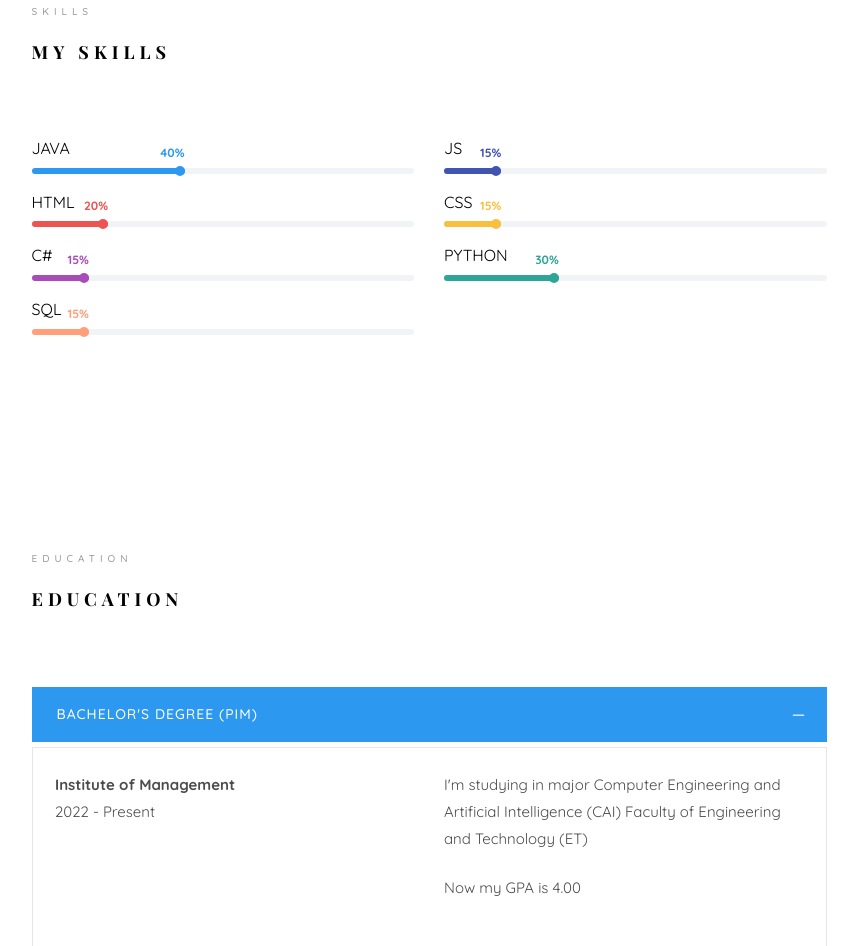
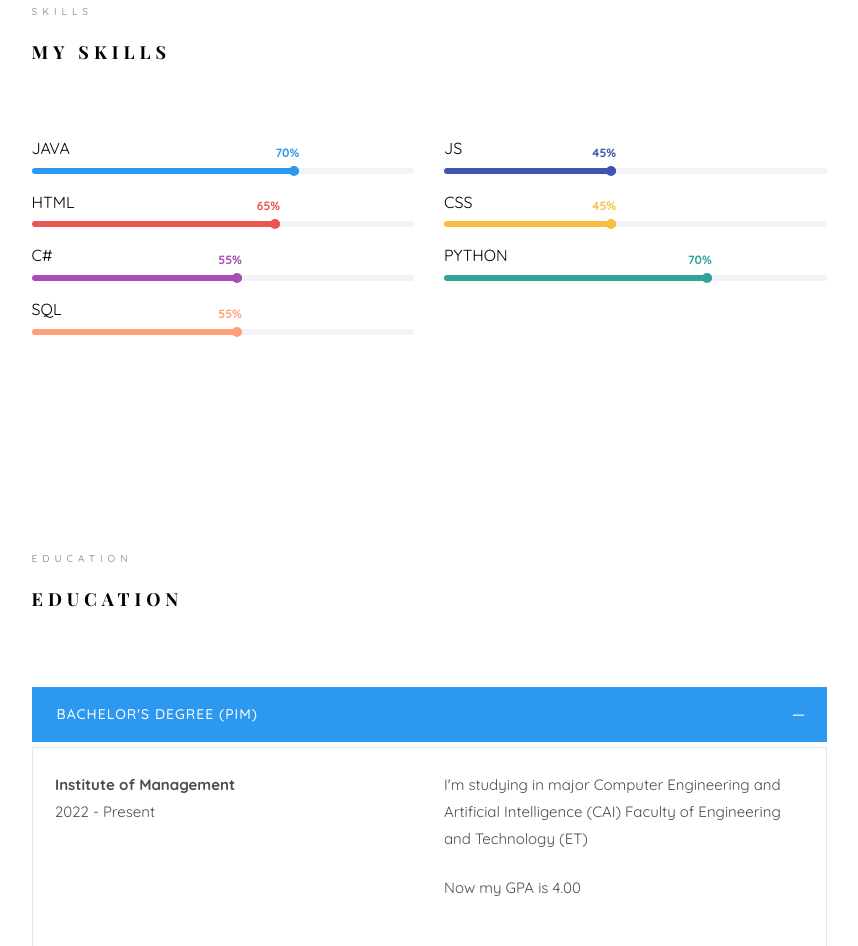
Before and after one commit to aatuodcrd/WebDev2023, a plain HTML site: page index.html in a window 1280 px wide. Shown: the part 1452-2398 px from the top of the page, without its empty margins (361-1219 px from the left). Drawn offline with nearby package versions, Linux system fonts and the light colour scheme; files whose address does not match are found by name; a web font is replaced by a local one.

Commit message:
Add files via upload

```diff
--- a/index.html
+++ b/index.html
@@ -182,8 +182,8 @@
 								<h3>JAVA</h3>
 								<div class="progress">
 								 	<div class="progress-bar color-1" role="progressbar" aria-valuenow="75"
-								  	aria-valuemin="0" aria-valuemax="100" style="width:40%">
-								    <span>40%</span>
+								  	aria-valuemin="0" aria-valuemax="100" style="width:70%">
+								    <span>70%</span>
 								  	</div>
 								</div>
 							</div>
@@ -193,8 +193,8 @@
 								<h3>JS</h3>
 								<div class="progress">
 								 	<div class="progress-bar color-6" role="progressbar" aria-valuenow="80"
-								  	aria-valuemin="0" aria-valuemax="100" style="width:15%">
-								    <span>15%</span>
+								  	aria-valuemin="0" aria-valuemax="100" style="width:45%">
+								    <span>45%</span>
 								  	</div>
 								</div>
 							</div>
@@ -204,8 +204,8 @@
 								<h3>HTML</h3>
 								<div class="progress">
 								 	<div class="progress-bar color-2" role="progressbar" aria-valuenow="60"
-								  	aria-valuemin="0" aria-valuemax="100" style="width:20%">
-								    <span>20%</span>
+								  	aria-valuemin="0" aria-valuemax="100" style="width:65%">
+								    <span>65%</span>
 								  	</div>
 								</div>
 							</div>
@@ -215,8 +215,8 @@
 								<h3>CSS</h3>
 								<div class="progress">
 								 	<div class="progress-bar color-3" role="progressbar" aria-valuenow="85"
-								  	aria-valuemin="0" aria-valuemax="100" style="width:15%">
-								    <span>15%</span>
+								  	aria-valuemin="0" aria-valuemax="100" style="width:45%">
+								    <span>45%</span>
 								  	</div>
 								</div>
 							</div>
@@ -226,8 +226,8 @@
 								<h3>C#</h3>
 								<div class="progress">
 								 	<div class="progress-bar color-4" role="progressbar" aria-valuenow="90"
-								  	aria-valuemin="0" aria-valuemax="100" style="width:15%">
-								    <span>15%</span>
+								  	aria-valuemin="0" aria-valuemax="100" style="width:55%">
+								    <span>55%</span>
 								  	</div>
 								</div>
 							</div>
@@ -237,8 +237,8 @@
 								<h3>PYTHON</h3>
 								<div class="progress">
 								 	<div class="progress-bar color-5" role="progressbar" aria-valuenow="70"
-								  	aria-valuemin="0" aria-valuemax="100" style="width:30%">
-								    <span>30%</span>
+								  	aria-valuemin="0" aria-valuemax="100" style="width:70%">
+								    <span>70%</span>
 								  	</div>
 								</div>
 							</div>
@@ -248,8 +248,8 @@
 								<h3>SQL</h3>
 								<div class="progress">
 								 	<div class="progress-bar color-7" role="progressbar" aria-valuenow="70"
-								  	aria-valuemin="0" aria-valuemax="100" style="width:15%">
-								    <span>15%</span>
+								  	aria-valuemin="0" aria-valuemax="100" style="width:55%">
+								    <span>55%</span>
 								  	</div>
 								</div>
 							</div>
```
